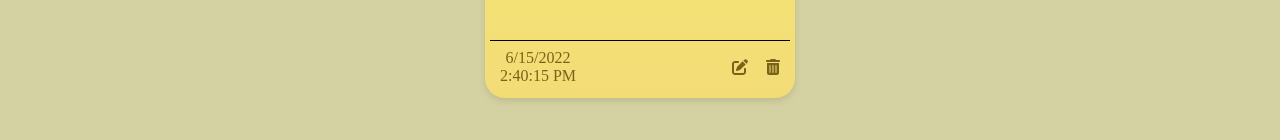
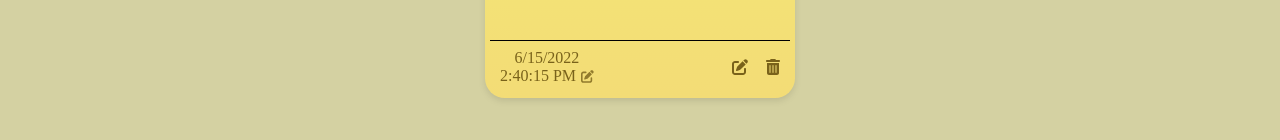
Before and after one commit to nedimdzanic/notes-app, a React (Create React App) app: page / in a window 1280 px wide. Both pictures are taken after a click on the button "Add new". Shown: the part 330-470 px from the top of the page. Built offline with nearby package versions, Linux system fonts and the light colour scheme; a web font is replaced by a local one.

Commit message:
feat: note deleting function

```diff
--- a/src/components/Notes/Note.js
+++ b/src/components/Notes/Note.js
@@ -1,4 +1,6 @@
 import React, { useState } from "react";
+import { useDispatch } from "react-redux";
+import { notesActions } from "../../store";
 
 import classes from "./Note.module.css";
 import { FontAwesomeIcon } from "@fortawesome/react-fontawesome";
@@ -7,10 +9,15 @@ import { faTrashCan } from "@fortawesome/free-solid-svg-icons";
 import NoteModal from "./NoteModal";
 
 const Notes = (props) => {
+  const dispatch = useDispatch();
   const [editable, setEditable] = useState(false);
 
   const editHandler = () => {
     setEditable(true);
+  };
+
+  const deleteHandler = () => {
+    dispatch(notesActions.delete(props.id));
   };
 
   const onCancelHandler = () => {
@@ -34,6 +41,7 @@ const Notes = (props) => {
         <div className={classes.modificationBox}>
           <div className={classes.date}>
             {props.date} <br /> {props.time}
+            <FontAwesomeIcon icon={faPenToSquare} className={classes.edited} />
           </div>
           <div className={classes.right}>
             <FontAwesomeIcon
@@ -44,6 +52,7 @@ const Notes = (props) => {
             <FontAwesomeIcon
               className={classes.modificationIcon}
               icon={faTrashCan}
+              onClick={deleteHandler}
             />
           </div>
         </div>
--- a/src/components/Notes/Note.module.css
+++ b/src/components/Notes/Note.module.css
@@ -52,3 +52,8 @@
 .modificationIcon:hover {
   color: black;
 }
+.edited {
+  font-size: 0.8rem;
+  opacity: 0.8;
+  margin-left: 5px;
+}
--- a/src/components/Notes/NoteModal.js
+++ b/src/components/Notes/NoteModal.js
@@ -1,5 +1,5 @@
 import React, { useRef } from "react";
-import { useDispatch } from "react-redux/es/hooks/useDispatch";
+import { useDispatch } from "react-redux";
 import { notesActions } from "../../store";
 
 import classes from "./NoteModal.module.css";
--- a/src/components/Notes/NotesList.js
+++ b/src/components/Notes/NotesList.js
@@ -11,14 +11,15 @@ const NotesList = () => {
 
   return (
     <section className={classes.container}>
-      {notes.map((x) => (
+      {notes.map((note) => (
         <Note
-          key={x.id}
-          id={x.id}
-          title={x.title}
-          desc={x.desc}
-          date={x.date}
-          time={x.time}
+          key={note.id}
+          id={note.id}
+          title={note.title}
+          desc={note.desc}
+          date={note.date}
+          time={note.time}
+          edited={note.edited}
         />
       ))}
     </section>
--- a/src/store/index.js
+++ b/src/store/index.js
@@ -23,6 +23,7 @@ const notesSlice = createSlice({
         desc: "Change note description...",
         date: getDate(),
         time: getTime(),
+        edited: false,
       };
       state.notes.push(newNotes);
       state.nextId++;
@@ -37,6 +38,15 @@ const notesSlice = createSlice({
       state.notes[index].desc = action.payload.newDesc;
       state.notes[index].date = getDate();
       state.notes[index].time = getTime();
+      state.notes[index].edited = true;
+    },
+    delete(state, action) {
+      //find index of note by id
+      const index = state.notes.findIndex(
+        (obj) => obj.id === action.payload.id
+      );
+
+      state.notes.splice(index, 1);
     },
   },
 });
```
